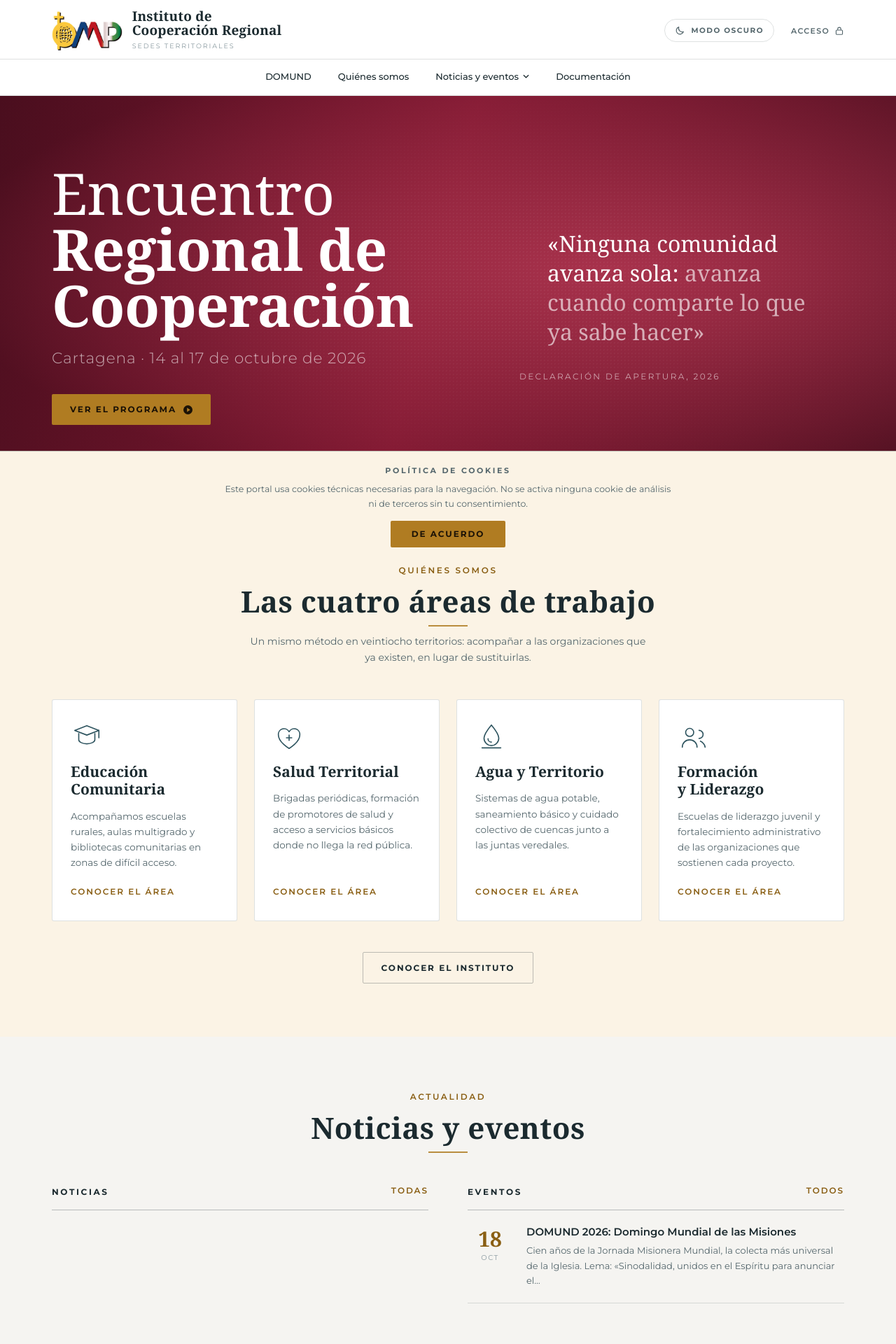
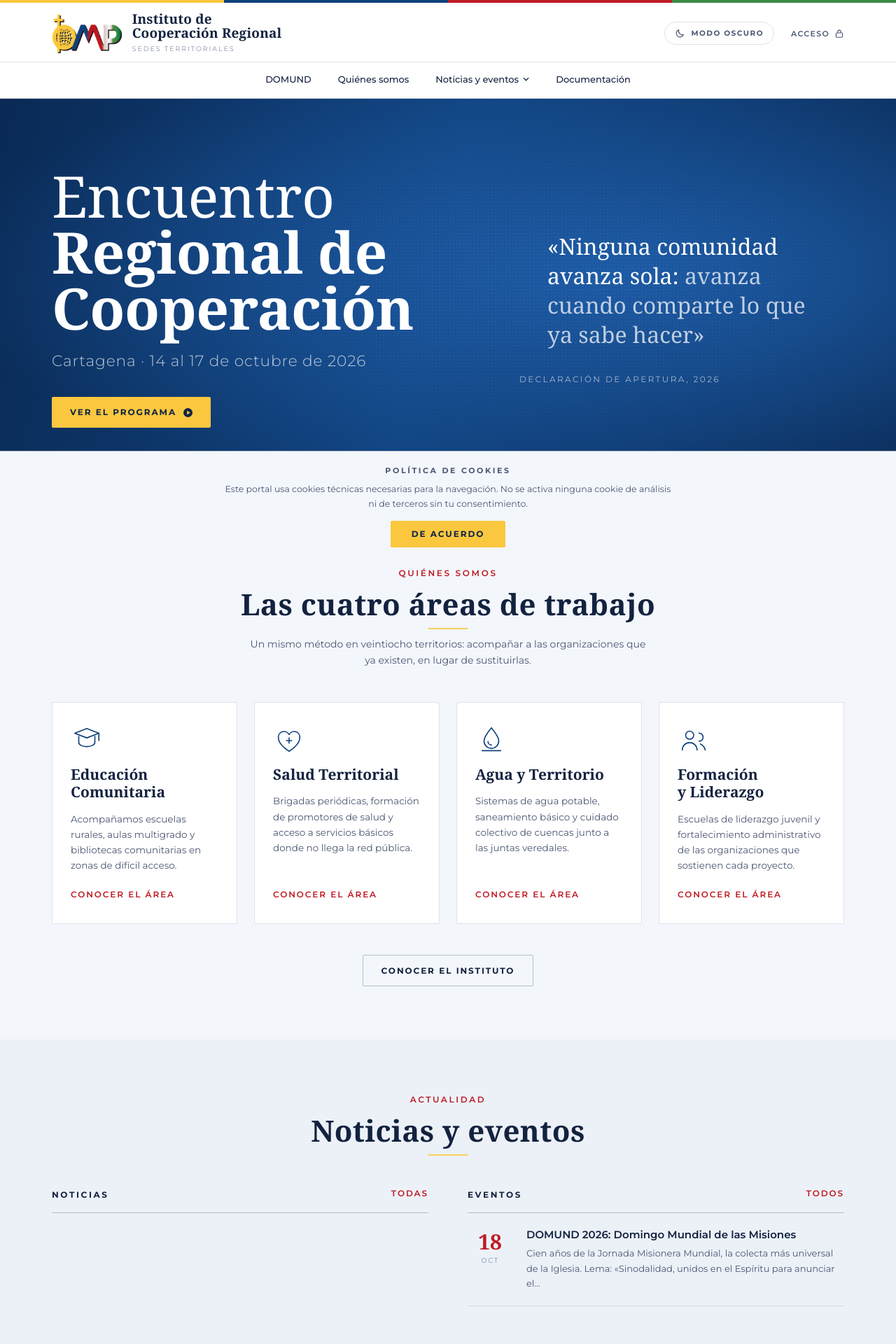
Before and after one commit to Karplin/cms-landing-site, a Flask app: page / in a window 1280 px wide. Shown: the top 1920 px of the page at 70% size. Run offline with Flask 3, Linux system fonts and the light colour scheme; data comes from the database, SQL or seed files in the repository; data that the repository does not hold is empty; some libraries are stand-ins or nearby versions; some web fonts are replaced.

Commit message:
Paleta del sitio con los colores del logo de las OMP
Amarillo #FAC73F, azul #10417C, rojo #BF1A23 y verde #3D8A47, los de la
bandera dominicana y el dorado de la cruz:

- Azul en el hero, las franjas de cabecera de página y el pie.
- Dorado en botones, filetes y subrayados; rojo en antetítulos, fechas y
  enlaces (se lee sobre blanco). En modo oscuro el rojo se aclara.
- Franjas de sección en un azul muy suave en lugar del crema.
- Franja de cuatro colores en lo alto de la página, en el orden del logo.

```diff
--- a/static/css/site.css
+++ b/static/css/site.css
@@ -2,45 +2,51 @@
    TOKENS
    ============================================================ */
 :root{
+  /* Colores del logo de las OMP: los de la bandera dominicana y el dorado de la cruz */
+  --omp-oro:#FAC73F;
+  --omp-azul:#10417C;
+  --omp-rojo:#BF1A23;
+  --omp-verde:#3D8A47;
+
   --bg-page:#FFFFFF;
-  --bg-band:#FBF3E5;          /* franja crema */
-  --bg-band-alt:#F5F4F1;      /* franja gris claro */
+  --bg-band:#F3F6FB;          /* franja suave, del azul del logo */
+  --bg-band-alt:#ECF1F8;
   --surface:#FFFFFF;
-  --surface-soft:#FFF9EE;
+  --surface-soft:#F8FAFD;
 
-  --text:#1B2A2F;
-  --text-soft:#54666C;
-  --text-faint:#8A9AA0;
+  --text:#13223F;
+  --text-soft:#4A5672;
+  --text-faint:#8590A6;
 
-  --accent:#B07C22;           /* dorado institucional */
-  --accent-ink:#8A5F14;
-  --accent-2:#2E545F;         /* verde azulado */
-  --btn-text:#1B1206;
-  --btn-text-hover:#FFF6E4;
+  --accent:var(--omp-oro);    /* botones, filetes y subrayados */
+  --accent-ink:var(--omp-rojo); /* antetítulos, fechas y enlaces: texto sobre blanco */
+  --accent-2:var(--omp-azul); /* iconos */
+  --btn-text:#0E2244;
+  --btn-text-hover:#FFFFFF;
 
-  --hero-a:#7E1730;
-  --hero-b:#A8324C;
-  --hero-c:#4A0E1E;
+  --hero-a:#10417C;
+  --hero-b:#1D5BA6;
+  --hero-c:#0A2A55;
   --hero-text:#FFFFFF;
-  --hero-soft:rgba(255,255,255,.62);
-  --hero-faint:rgba(255,255,255,.58);
+  --hero-soft:rgba(255,255,255,.72);
+  --hero-faint:rgba(255,255,255,.6);
   --hero-dot:rgba(255,255,255,.16);
-  --hero-ui:rgba(255,255,255,.4);
+  --hero-ui:rgba(255,255,255,.42);
 
-  --panel:#2E545F;            /* pre-footer */
-  --panel-text:#E7EEEF;
-  --panel-soft:#A7BEC3;
+  --panel:#0D2B57;            /* pie de página */
+  --panel-text:#E8EDF7;
+  --panel-soft:#A9B8D6;
   --panel-strong:#FFFFFF;
-  --panel-line:rgba(231,238,239,.18);
+  --panel-line:rgba(232,237,247,.16);
 
-  --line:rgba(27,42,47,.14);
-  --line-strong:rgba(27,42,47,.28);
-  --shadow:0 1px 2px rgba(27,42,47,.06), 0 8px 24px rgba(27,42,47,.07);
+  --line:rgba(19,34,63,.13);
+  --line-strong:rgba(19,34,63,.26);
+  --shadow:0 1px 2px rgba(13,43,87,.06), 0 8px 24px rgba(13,43,87,.08);
 
-  --tone-a:#2E545F; --tone-a2:#16333B;
-  --tone-b:#8E5A2A; --tone-b2:#4A2C10;
-  --tone-c:#3F6B57; --tone-c2:#17342A;
-  --tone-d:#6B3350; --tone-d2:#331526;
+  --tone-a:#10417C; --tone-a2:#0A2A55;
+  --tone-b:#BF1A23; --tone-b2:#7A0F16;
+  --tone-c:#3D8A47; --tone-c2:#21562A;
+  --tone-d:#D9A520; --tone-d2:#8A6410;
 
   --max:1180px;
 }
@@ -48,45 +54,42 @@
 /* El modo normal es el de arriba. El oscuro se activa con el conmutador
    de la cabecera, que marca data-theme="dark" en <html>. */
 :root[data-theme="dark"]{
-  --bg-page:#0F1618;
-  --bg-band:#17211F;
-  --bg-band-alt:#131A1C;
-  --surface:#182123;
-  --surface-soft:#1D2729;
+  --bg-page:#0A1424;
+  --bg-band:#0F1C33;
+  --bg-band-alt:#0D182C;
+  --surface:#13233F;
+  --surface-soft:#172A4A;
 
-  --text:#EBE5D9;
-  --text-soft:#AEBDC0;
-  --text-faint:#7E8F93;
+  --text:#E9EDF5;
+  --text-soft:#A9B4CA;
+  --text-faint:#7A869E;
 
-  --accent:#D9A548;
-  --accent-ink:#E7BC6C;
-  --accent-2:#8CBAC4;
-  --btn-text:#1B1206;
-  --btn-text-hover:#1B1206;
+  --accent:var(--omp-oro);
+  --accent-ink:#FF8F95;       /* el rojo del logo, aclarado para leerse sobre azul noche */
+  --accent-2:#7FA6E0;
+  --btn-text:#0E2244;
+  --btn-text-hover:#0E2244;
 
-  --hero-a:#6B1129;
-  --hero-b:#8E2740;
-  --hero-c:#2C0710;
-  --hero-text:#FFFFFF;
-  --hero-soft:rgba(255,255,255,.62);
-  --hero-faint:rgba(255,255,255,.58);
-  --hero-dot:rgba(255,255,255,.16);
-  --hero-ui:rgba(255,255,255,.4);
+  --hero-a:#0D3668;
+  --hero-b:#184E94;
+  --hero-c:#061B3B;
 
-  --panel:#12292F;
-  --panel-text:#E2ECEE;
-  --panel-soft:#9FB8BD;
-  --panel-strong:#FFFFFF;
-  --panel-line:rgba(226,236,238,.16);
+  --panel:#071830;
+  --panel-text:#E2E8F4;
+  --panel-soft:#9DADCB;
+  --panel-line:rgba(226,232,244,.14);
 
-  --line:rgba(235,229,217,.16);
-  --line-strong:rgba(235,229,217,.32);
+  --line:rgba(233,237,245,.14);
+  --line-strong:rgba(233,237,245,.28);
   --shadow:0 1px 2px rgba(0,0,0,.5), 0 8px 28px rgba(0,0,0,.45);
+}
 
-  --tone-a:#2E545F; --tone-a2:#16333B;
-  --tone-b:#8E5A2A; --tone-b2:#4A2C10;
-  --tone-c:#3F6B57; --tone-c2:#17342A;
-  --tone-d:#6B3350; --tone-d2:#331526;
+/* Franja con los colores del logo, en lo alto de todas las páginas */
+.site-header::before{
+  content:"";display:block;height:4px;
+  background:linear-gradient(90deg,
+    var(--omp-oro) 0 25%, var(--omp-azul) 25% 50%,
+    var(--omp-rojo) 50% 75%, var(--omp-verde) 75% 100%);
 }
 
 /* ============================================================
@@ -394,7 +397,7 @@ p{margin:0;}
   font:inherit;font-size:14px;color:var(--text);min-width:0;
 }
 .finder-field input:focus{outline:none;}
-.finder-field:focus-within{border-color:var(--accent);box-shadow:0 0 0 3px rgba(176,124,34,.15);}
+.finder-field:focus-within{border-color:var(--accent);box-shadow:0 0 0 3px rgba(250,199,63,.3);}
 
 /* Rejilla de tarjetas */
 .mondo-grid{display:grid;grid-template-columns:repeat(4,1fr);gap:26px 24px;}
```
